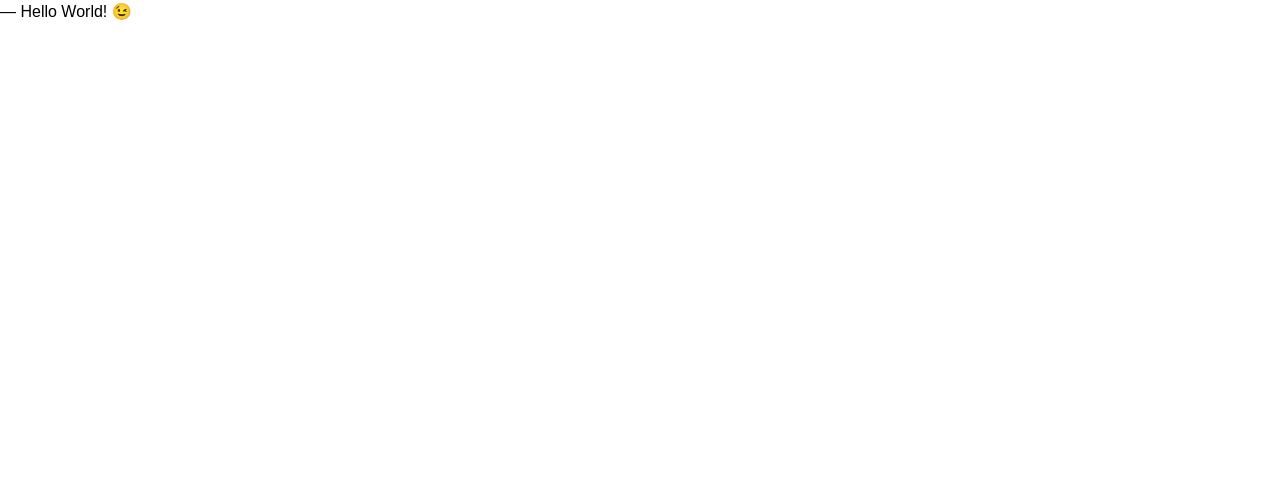
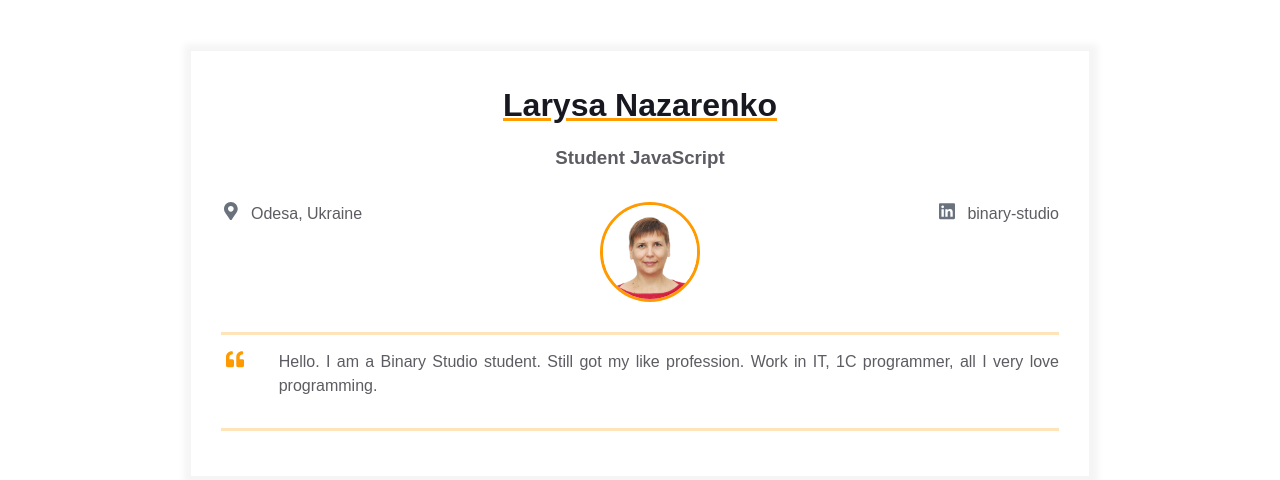
Before and after one commit to loranazarenko/homepage, a plain HTML site: page index.html in a window 1280 px wide. Drawn offline with Linux system fonts and the light colour scheme.

Commit message:
Added patch/content/primary

```diff
--- a/index.html
+++ b/index.html
@@ -7,6 +7,68 @@
     <link rel="stylesheet" href="styles.css">
   </head>
   <body>
-    ― Hello World! &#x1F609;
+    <main>
+      <div class="resume">
+        <div class="container">
+          <div class="resume__block">
+            <h1 class="contact-info__header">Larysa Nazarenko</h1>
+            <h3 class="contact-info__sub-header">Student JavaScript</h3>
+
+            <div class="contact_info_container fh">
+              <div class="contact-info__block">
+                <a href="" rel="author" class="contact-info__item">
+                  <div class="contact-info__item-icon-wrapper">
+                    <svg class="contact-info__item-icon" xmlns="http://www.w3.org/2000/svg" viewBox="0 0 384 512">
+                      <path
+                        d="M172.268 501.67C26.97 291.031 0 269.413 0 192 0 85.961 85.961 0 192 0s192 85.961 192 192c0 77.413-26.97 99.031-172.268 309.67-9.535 13.774-29.93 13.773-39.464 0zM192 272c44.183 0 80-35.817 80-80s-35.817-80-80-80-80 35.817-80 80 35.817 80 80 80z">
+                      </path>
+                    </svg>
+                  </div>
+                  <span>Odesa, Ukraine</span>
+                </a>
+              </div>
+
+              <div class="contact-info__block contact-info__block--center">
+                <img class="contact-info__avatar" src="assets/avatar.jpg" alt="Avatar">
+              </div>
+
+              <div class="contact-info__block">
+                <a href="https://ua.linkedin.com/company/binary-studio_241166" rel="author" class="contact-info__item">
+                  <div class="contact-info__item-icon-wrapper">
+                    <svg class="contact-info__item-icon" xmlns="http://www.w3.org/2000/svg" viewBox="0 0 448 512">
+                      <path
+                        d="M416 32H31.9C14.3 32 0 46.5 0 64.3v383.4C0 465.5 14.3 480 31.9 480H416c17.6 0 32-14.5 32-32.3V64.3c0-17.8-14.4-32.3-32-32.3zM135.4 416H69V202.2h66.5V416zm-33.2-243c-21.3 0-38.5-17.3-38.5-38.5S80.9 96 102.2 96c21.2 0 38.5 17.3 38.5 38.5 0 21.3-17.2 38.5-38.5 38.5zm282.1 243h-66.4V312c0-24.8-.5-56.7-34.5-56.7-34.6 0-39.9 27-39.9 54.9V416h-66.4V202.2h63.7v29.2h.9c8.9-16.8 30.6-34.5 62.9-34.5 67.2 0 79.7 44.3 79.7 101.9V416z">
+                      </path>
+                    </svg>
+                  </div>
+                  <span>binary-studio</span>
+                </a>
+              </div>
+            </div>
+          </div>
+        </div>
+
+        <div class="container">
+          <div class="resume__block">
+            <div class="intro">
+              <div class="intro__icon-wrapper">
+                <svg class="intro__icon" xmlns="http://www.w3.org/2000/svg" viewBox="0 0 512 512">
+                  <path
+                    d="M464 256h-80v-64c0-35.3 28.7-64 64-64h8c13.3 0 24-10.7 24-24V56c0-13.3-10.7-24-24-24h-8c-88.4 0-160 71.6-160 160v240c0 26.5 21.5 48 48 48h128c26.5 0 48-21.5 48-48V304c0-26.5-21.5-48-48-48zm-288 0H96v-64c0-35.3 28.7-64 64-64h8c13.3 0 24-10.7 24-24V56c0-13.3-10.7-24-24-24h-8C71.6 32 0 103.6 0 192v240c0 26.5 21.5 48 48 48h128c26.5 0 48-21.5 48-48V304c0-26.5-21.5-48-48-48z">
+                  </path>
+                </svg>
+              </div>
+              <p class="intro_text">Hello.
+                I am a Binary Studio student. Still got my like profession. Work in IT, 1C programmer,
+                all I very love programming.
+              </p>
+            </div>
+          </div>
+        </div>
+
+      </div>
+    </main>
+
+
   </body>
 </html>
```
Also changed, not shown: assets/avatar.jpg (added).
